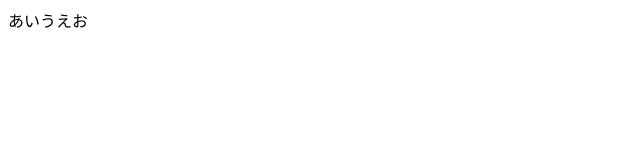
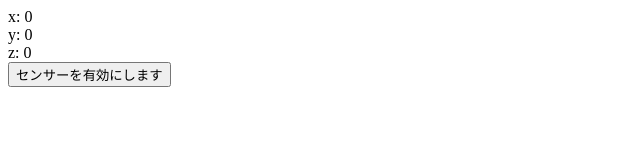
Before and after one commit to 19241112/sample-, a plain HTML site: page index.html in a window 1280 px wide. Shown: the whole page, without its empty margins (0-640 px from the left). Drawn offline with Linux system fonts and the light colour scheme.

Commit message:
Update index.html

```diff
--- a/index.html
+++ b/index.html
@@ -3,18 +3,53 @@
 <head>
 <meta charset="utf-8">
 <meta name="viewport" content="width=device-width,initial-scale=1">
-<style type="text/css">
+<title>加速度の値を得る</title>
+</head>
 
-/* CSSをここにかく */
-
-</style>
-<title>TEST</title>
-  </head>
 <body>
-あいうえお
+<div id="txt">ここにデータを表示</div>             <!-- データを表示するdiv要素 -->
 
 <script>
-//
+// センサーを有効化するための関数．ボタンから呼び出す
+function request_permission() {
+    if (
+        DeviceMotionEvent &&
+        DeviceMotionEvent.requestPermission &&
+        typeof DeviceMotionEvent.requestPermission === 'function'
+    ) {
+        DeviceMotionEvent.requestPermission();
+    };
+    if (
+        DeviceOrientationEvent &&
+        DeviceOrientationEvent.requestPermission &&
+        typeof DeviceOrientationEvent.requestPermission === 'function'
+    ) {
+        DeviceOrientationEvent.requestPermission();
+    };
+};
+// ここの処理を書く
+var aX = 0, aY = 0, aZ = 0;                     // 加速度の値を入れる変数を3個用意
+
+// 加速度センサの値が変化したら実行される devicemotion イベント
+window.addEventListener("devicemotion", (dat) => {
+    aX = dat.accelerationIncludingGravity.x;    // x軸の重力加速度（Android と iOSでは正負が逆）
+    aY = dat.accelerationIncludingGravity.y;    // y軸の重力加速度（Android と iOSでは正負が逆）
+    aZ = dat.accelerationIncludingGravity.z;    // z軸の重力加速度（Android と iOSでは正負が逆）
+});
+
+// 指定時間ごとに繰り返し実行される setInterval(実行する内容, 間隔[ms]) タイマーを設定
+var timer = window.setInterval(() => {
+    displayData();      // displayData 関数を実行
+}, 33); // 33msごとに（1秒間に約30回）
+
+// データを表示する displayData 関数
+function displayData() {
+    var txt = document.getElementById("txt");   // データを表示するdiv要素の取得
+    txt.innerHTML = "x: " + aX + "<br>"         // x軸の値
+                  + "y: " + aY + "<br>"         // y軸の値
+                  + "z: " + aZ;                 // z軸の値
+}
 </script>
+<button onclick="request_permission()">センサーを有効にします</button>
 </body>
 </html>
```
